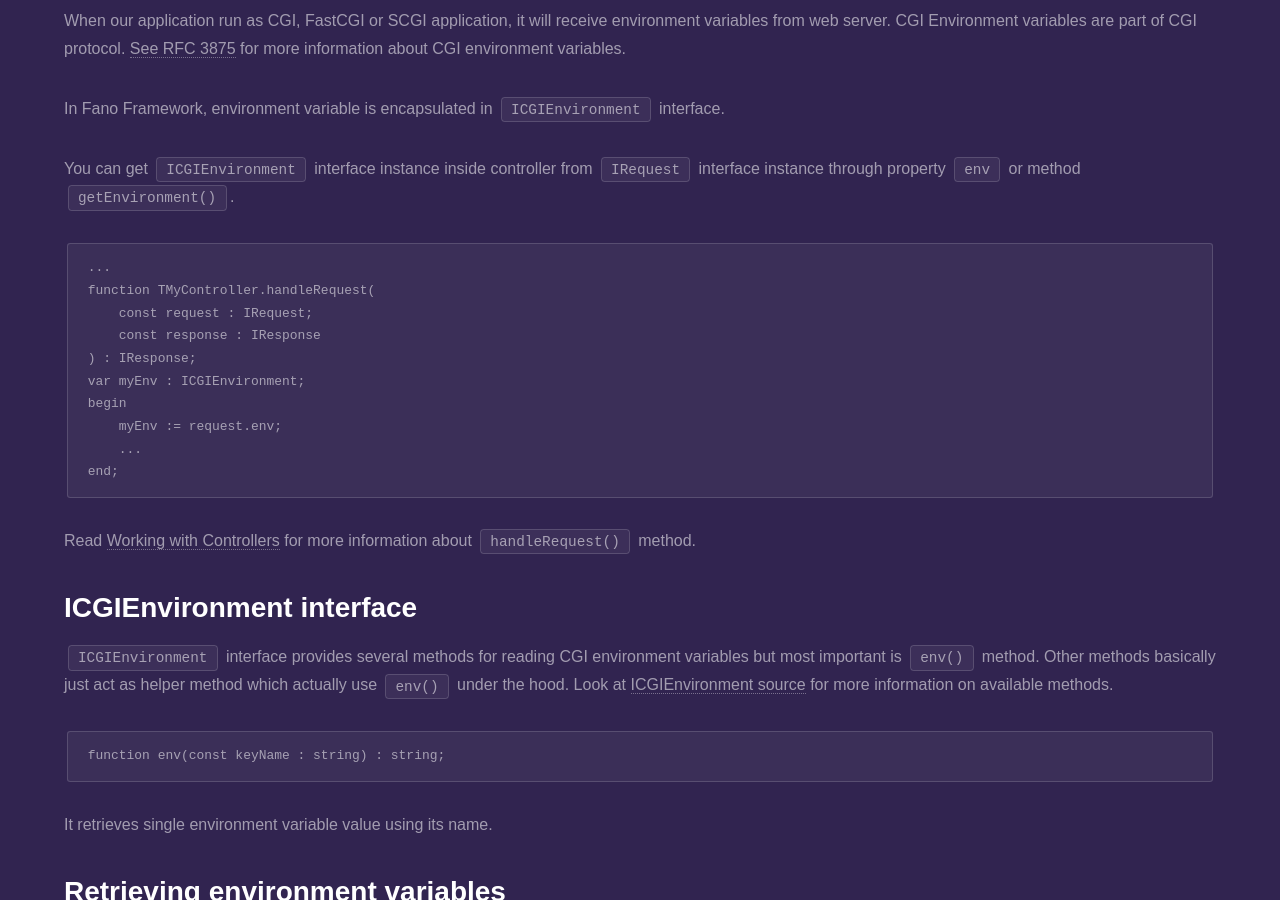
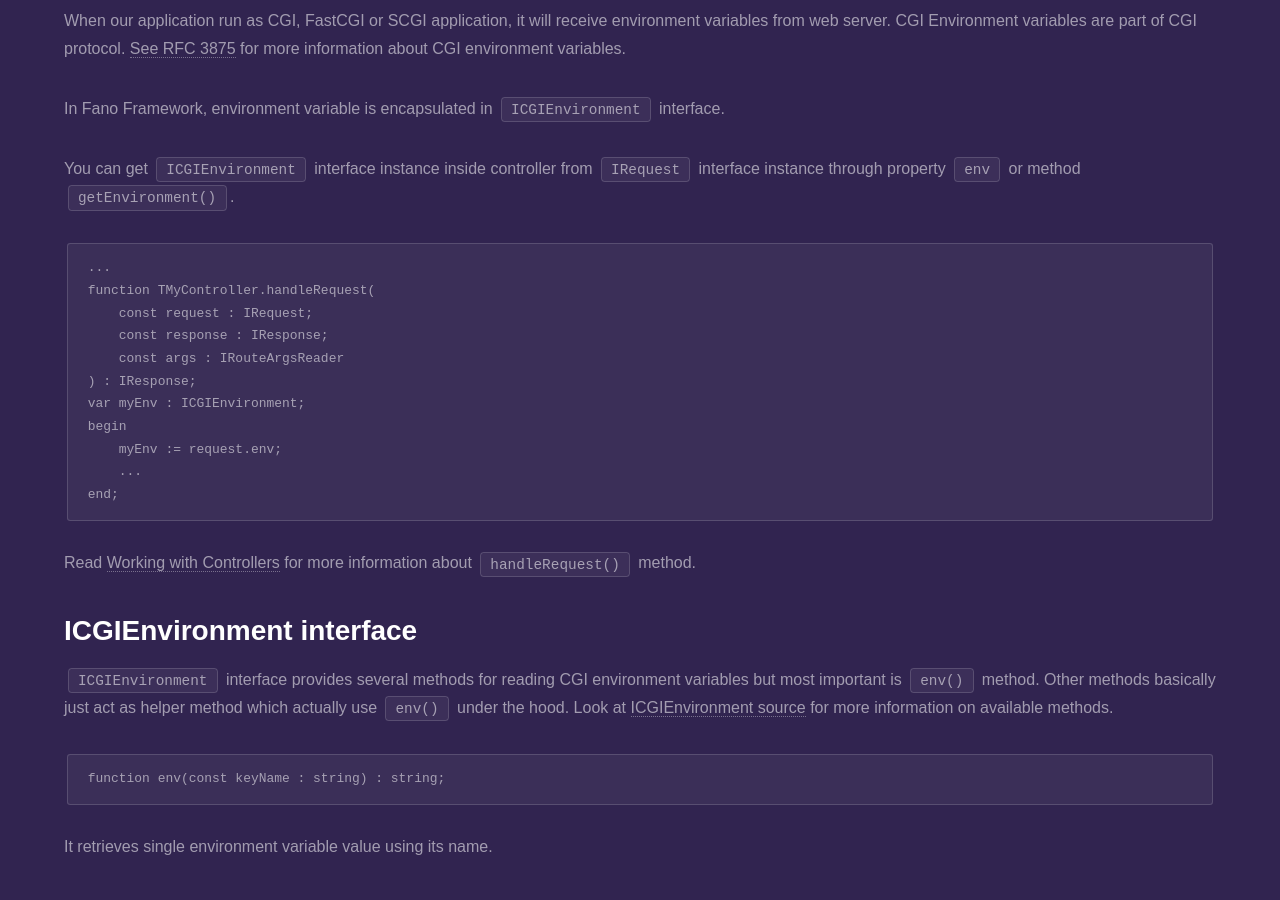
Before and after one commit to fanoframework/fanoframework.github.io, a Jekyll site: the page built from environment/index.md, in a window 1280 px wide and 900 px high, scrolled down 343 px. Built offline with Jekyll 4.4.1, drawn with Linux system fonts in a browser that asks for light colours; our own code applies the rules of GitHub Pages for plain Markdown files.

Commit message:
edit code samples to match latest fano update

```diff
--- a/environment/index.md
+++ b/environment/index.md
@@ -18,7 +18,8 @@ You can get `ICGIEnvironment` interface instance inside controller from `IReques
 ...
 function TMyController.handleRequest(
     const request : IRequest;
-    const response : IResponse
+    const response : IResponse;
+    const args : IRouteArgsReader
 ) : IResponse;
 var myEnv : ICGIEnvironment;
 begin
```
